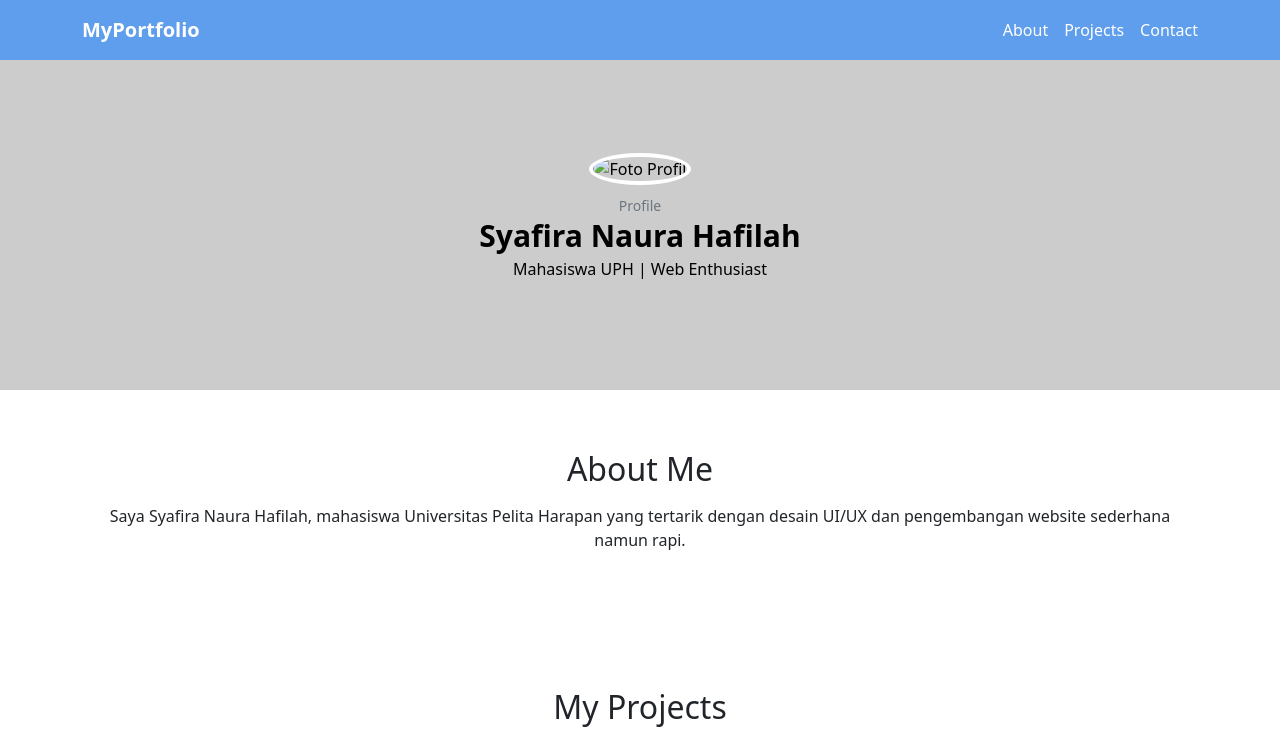
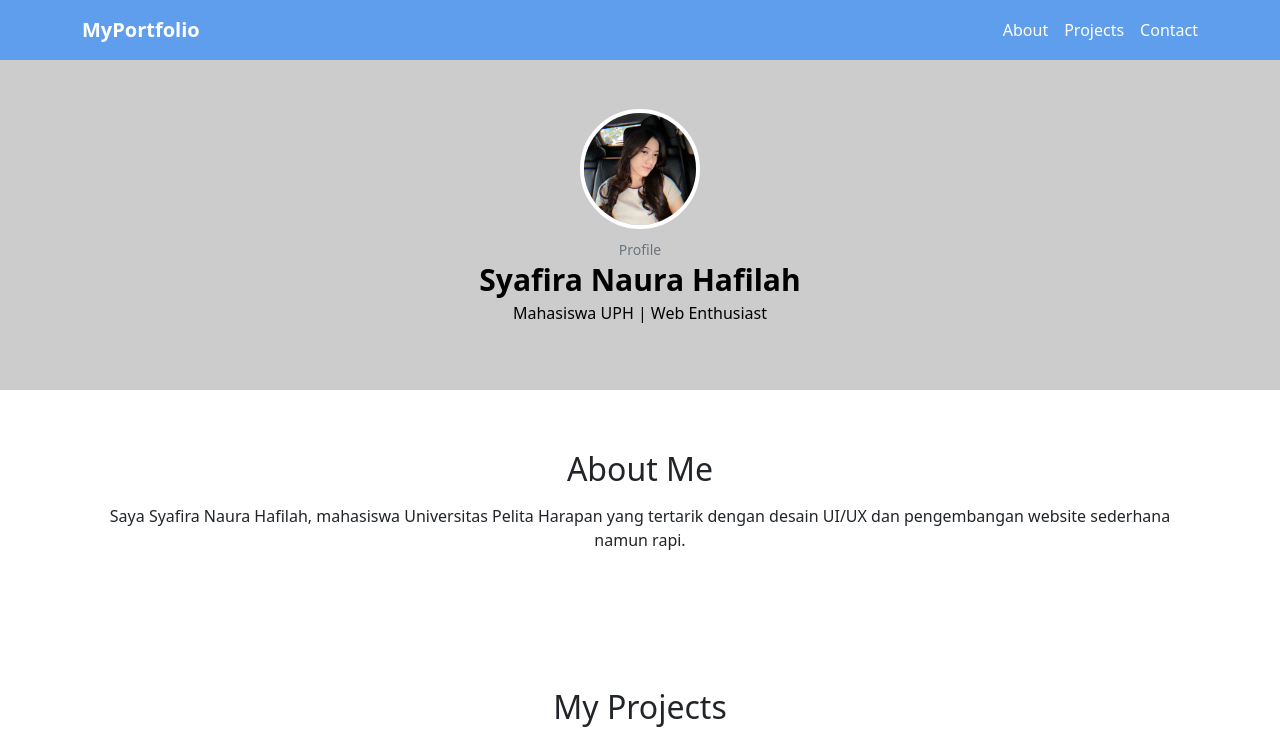
Before and after one commit to Ishmal-user/NAURA_UAS1, a plain HTML site: page index.html in a window 1280 px wide. Shown: the top 756 px of the page. Drawn offline with nearby package versions, Linux system fonts and the light colour scheme.

Commit message:
Update index.html

```diff
--- a/index.html
+++ b/index.html
@@ -30,7 +30,7 @@
   <header class="hero">
     <div class="hero-overlay"></div>
     <div class="container hero-content text-center">
-      <img src="image/Imgnaura.jpg" class="profile-photo" alt="Foto Profil">
+      <img src="Imgnaura.jpg" class="profile-photo" alt="Foto Profil">
       <p class="profile-tag">Profile</p>
       <h1 class="hero-title">Syafira Naura Hafilah</h1>
       <p class="hero-sub">Mahasiswa UPH | Web Enthusiast</p>
```
